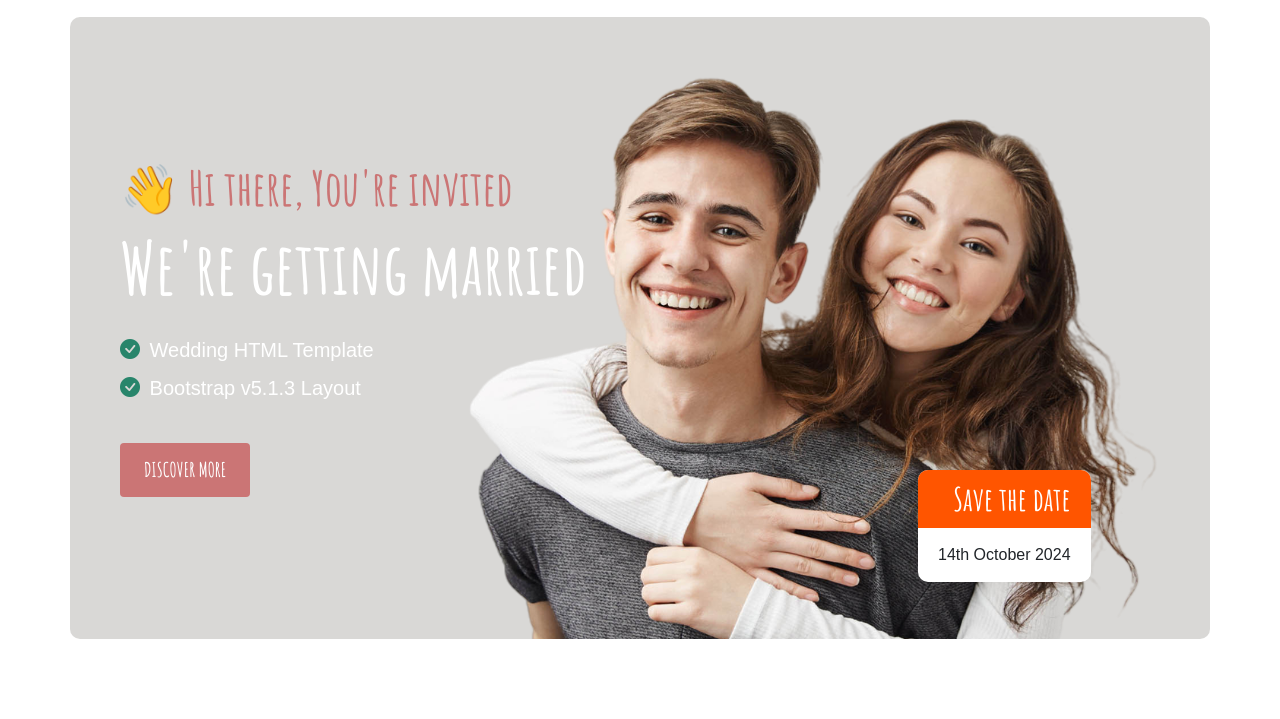
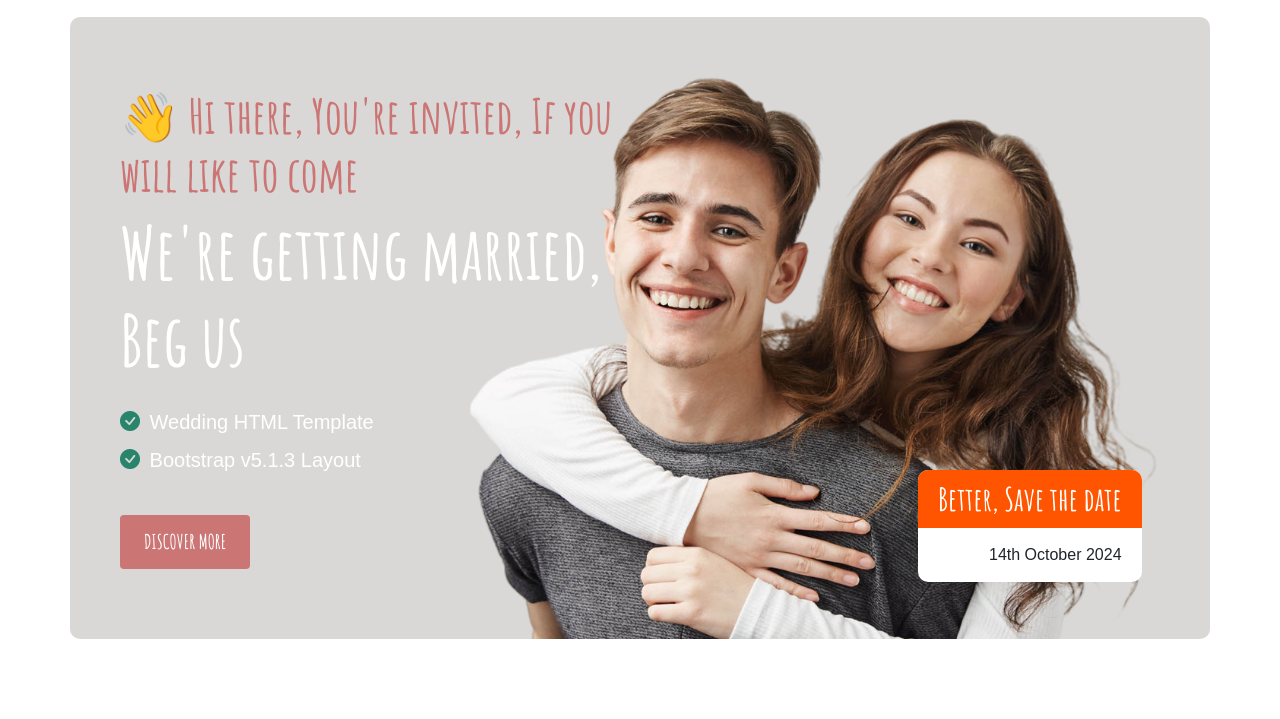
Before and after one commit to Millicentchinelo/Wedding_website, a plain HTML site: page 2131_wedding_lite/index.html in a window 1280 px wide. Shown: the part 81-800 px from the top of the page. Drawn offline with Linux system fonts and the light colour scheme.

Commit message:
Add new features or fix bugs

```diff
--- a/2131_wedding_lite/index.html
+++ b/2131_wedding_lite/index.html
@@ -102,9 +102,9 @@ Free Bootstrap 5 HTML Template
                     <div class="row h-100">
 
                         <div class="col-lg-6 col-12 my-auto">
-                            <h2>👋 Hi there, You're invited</h2>
+                            <h2>👋 Hi there, You're invited, If you will like to come</h2>
 
-                            <h1 class="text-white hero-title mb-4">We're getting married</h1>
+                            <h1 class="text-white hero-title mb-4">We're getting married, Beg us</h1>
 
                             <p class="text-white mb-2">
                                 <i class="bi-check-circle-fill custom-icon me-1"></i>
@@ -121,7 +121,7 @@ Free Bootstrap 5 HTML Template
 
                         <div class="col-lg-3 col-12 save-the-date-wrap mt-auto ms-lg-auto">
                             <div class="save-the-date-thumb">
-                                <h4 class="save-the-date-title">Save the date</h4>
+                                <h4 class="save-the-date-title">Better, Save the date</h4>
 
                                 <div class="save-the-date-body">
                                     <span class="date">14th October 2024</span>
```
Also changed, not shown: 1 other file.
